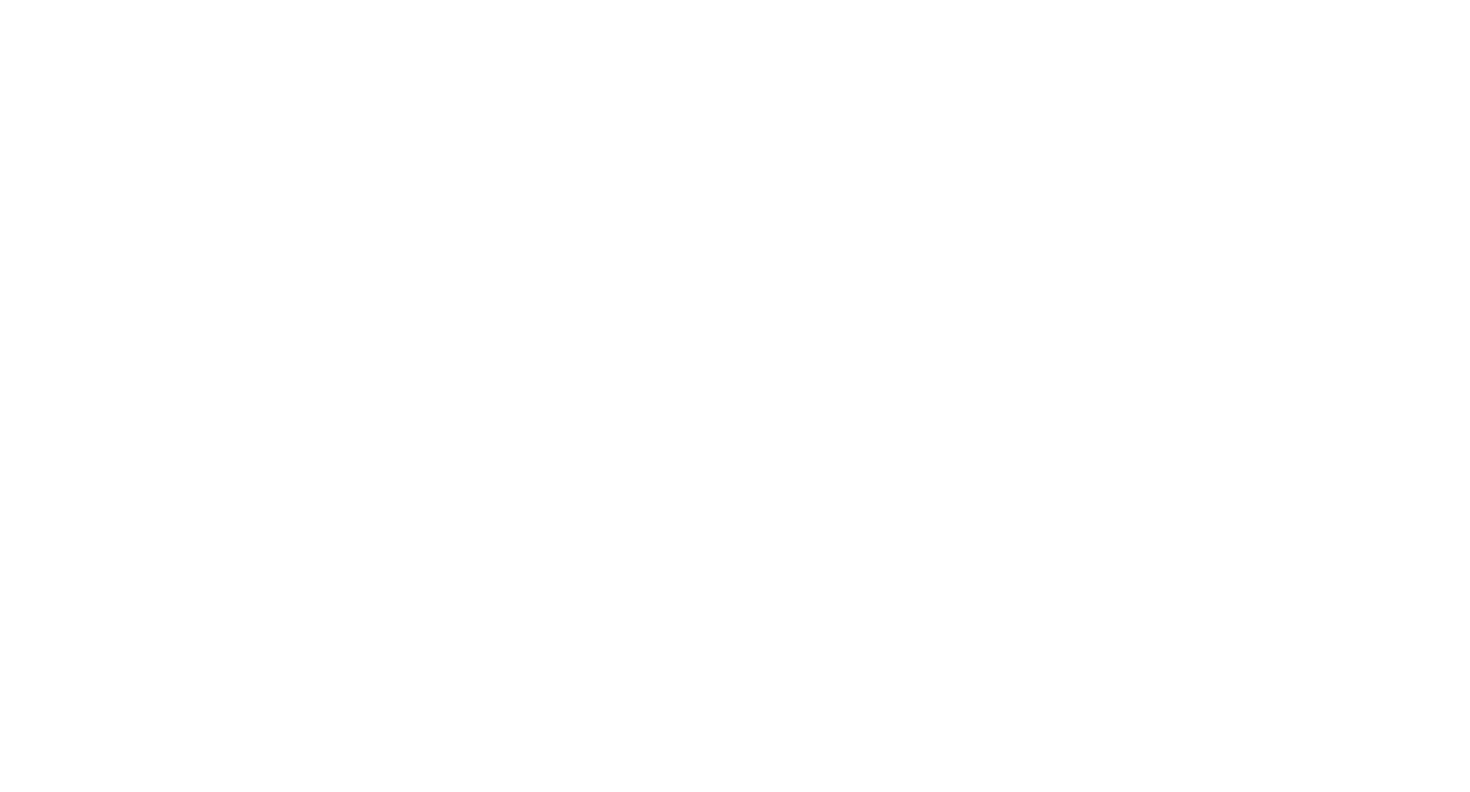
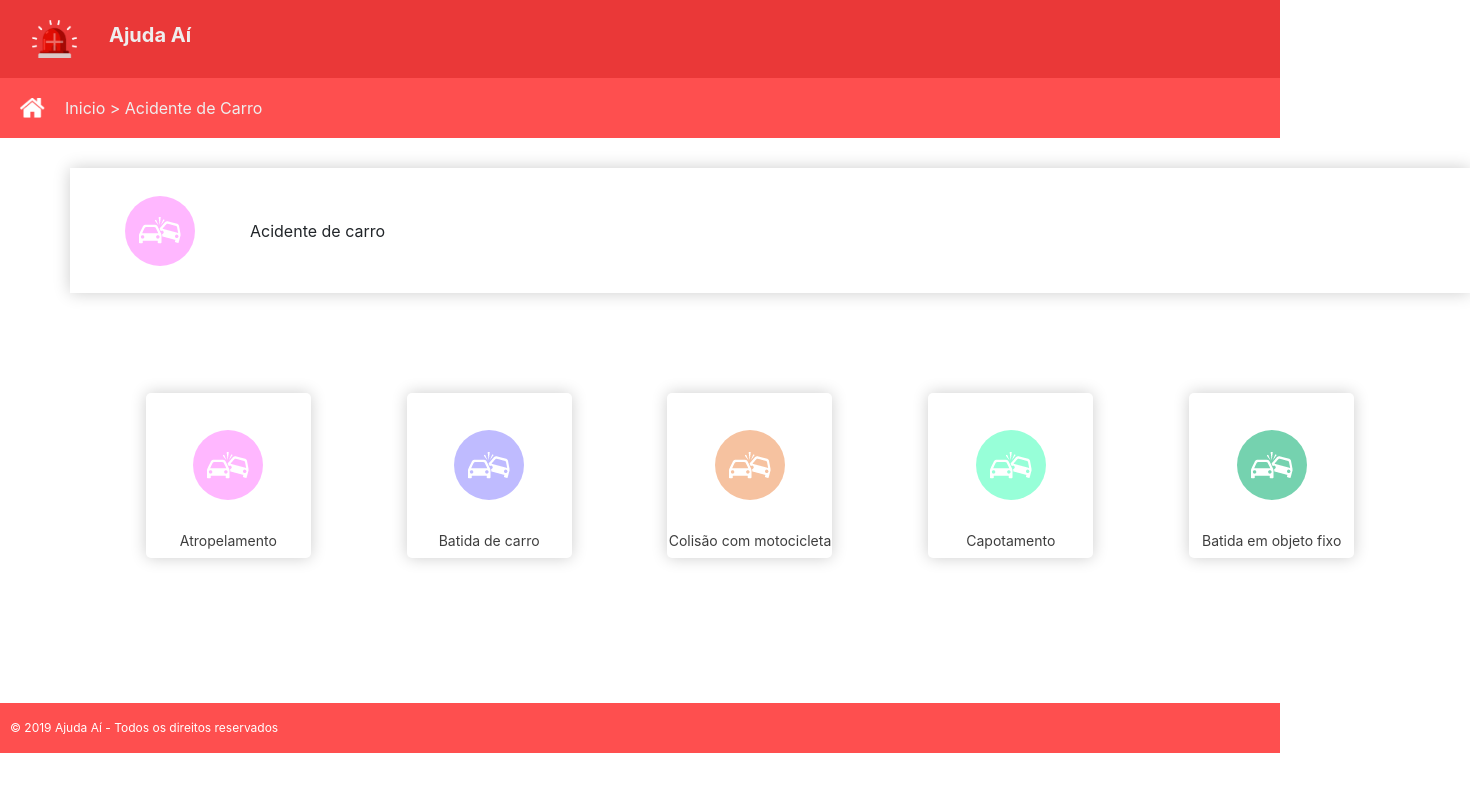
Before and after one commit to Henrikkee/ajudai-emergenciasmedicas, a plain HTML site: page secao.html in a window 1280 px wide. Shown: the whole page, 1470 px wide, since content can reach past the window. Drawn offline with Linux system fonts and the light colour scheme.

Commit message:
finished layout page section

```diff
--- a/css/index.css
+++ b/css/index.css
@@ -115,6 +115,7 @@
   padding: 50px;
   justify-content: center;
   grid-template-columns: repeat(5, 250px);
+  margin-right: 30px;
 }
 
 .quizz {
--- a/css/secao.css
+++ b/css/secao.css
@@ -1 +1,146 @@
 /* Adicionar classes de estilo que estarão disponíveis apenas na página de seções */
+
+header {
+  display: flex;
+  flex-direction: column;
+}
+
+.header-top {
+  background: #ea3838;
+  display: flex;
+  flex-direction: row;
+  align-items: center;
+}
+
+.header-top img {
+  width: 45px;
+  margin: 20px 32px;
+}
+
+.header-top h1 {
+  font-size: 20px;
+  color: #eee;
+  font-weight: bold;
+}
+
+.header-botton {
+  background: #fe4f4f;
+  display: flex;
+  align-items: center;
+}
+
+.header-botton img {
+  width: 25px;
+  margin: 20px 20px;
+}
+.header-botton span {
+  color: #eee;
+  font-size: 16px;
+}
+
+.container {
+  display: flex;
+  flex-direction: column;
+  width: 100%;
+  margin: 0 35px;
+  height: 565px;
+}
+
+.subject {
+  display: flex;
+  align-items: center;
+  height: 125px;
+  box-shadow: 0 0 1em rgba(0, 0, 0, 0.2);
+  width: 1400px;
+  margin: 30px 20px;
+}
+
+.subject img {
+  color: #eee;
+}
+.img-box-subject {
+  background-color: #ffb7ff;
+  width: 70px;
+  height: 70px;
+  display: flex;
+  align-items: center;
+  justify-content: center;
+  margin: 30px 55px;
+  border-radius: 50%;
+}
+.subject-options a div {
+  width: 70px;
+  height: 70px;
+  display: flex;
+  align-items: center;
+  justify-content: center;
+  margin: 30px 55px;
+  border-radius: 50%;
+}
+.img-box1 {
+  background-color: #ffb7ff;
+}
+
+.img-box2 {
+  background-color: #bfbbff;
+}
+.img-box3 {
+  background-color: #f6c2a0;
+}
+.img-box4 {
+  background-color: #97ffd8;
+}
+.img-box5 {
+  background-color: #75d2af;
+}
+
+.subject-options {
+  display: flex;
+  flex-direction: row;
+  justify-content: space-evenly;
+  width: 1400px;
+}
+
+.subject-box {
+  display: flex;
+  flex-direction: column;
+  justify-content: center;
+  align-items: center;
+  width: 165px;
+  height: 165px;
+  box-shadow: 0 0 1em rgba(0, 0, 0, 0.2);
+  border-radius: 5px;
+  margin-top: 70px;
+}
+
+.subject-options a span {
+  font-size: 14px;
+}
+
+.subject-options a {
+  display: flex;
+  flex-direction: column;
+  justify-content: center;
+  align-items: center;
+  width: 165px;
+  height: 165px;
+  box-shadow: 0 0 1em rgba(0, 0, 0, 0.2);
+  border-radius: 5px;
+  margin-top: 70px;
+}
+.subject-options a:hover {
+  background-color: rgba(255, 0, 0, 0.2);
+}
+
+footer {
+  position: relative;
+  bottom: 0;
+  display: flex;
+  align-items: center;
+  width: 100%;
+  height: 50px;
+  padding: 10px;
+  font-size: 12px;
+  background: #fe4f4f;
+  color: #fff;
+}
--- a/secao.html
+++ b/secao.html
@@ -1,16 +1,67 @@
 <!DOCTYPE html>
 <html lang="pt-br">
-<head>
-    <meta charset="UTF-8">
-    <meta name="viewport" content="width=device-width, initial-scale=1.0">
+  <head>
+    <meta charset="UTF-8" />
+    <meta name="viewport" content="width=device-width, initial-scale=1.0" />
     <title>Ajuda Aí - Seção</title>
-    <link rel="stylesheet" href="./css/bootstrap.min.css">
-    <link rel="stylesheet" href="./css/style.css">
-    <link rel="stylesheet" href="./css/secao.css">
+    <link rel="stylesheet" href="./css/bootstrap.min.css" />
+    <link rel="stylesheet" href="./css/style.css" />
+    <link rel="stylesheet" href="./css/secao.css" />
     <script src="./js/jquery-3.5.1.min.js"></script>
     <script src="./js/bootstrap.min.js"></script>
-</head>
-<body>
+  </head>
+  <body>
+    <header>
+      <div class="header-top">
+        <img src="./img/justlogo.png" alt="Ajuda Aí logo" />
+        <h1>Ajuda Aí</h1>
+      </div>
+      <div class="header-botton">
+        <a href="index.html"><img src="./img/icons/casa.png" alt="Home" /></a>
+        <span>Inicio > Acidente de Carro</span>
+      </div>
+    </header>
+    <div class="container">
+      <div class="subject">
+        <div class="img-box-subject">
+          <img src="./img/icons/car.png" alt="car" />
+        </div>
+        <span>Acidente de carro</span>
+      </div>
+      <div class="subject-options">
+        <a style="text-decoration: none; color: #3e3e3e;" href="">
+          <div class="img-box1">
+            <img src="./img/icons/car.png" alt="car" />
+          </div>
+          <span>Atropelamento</span>
+        </a>
+        <a style="text-decoration: none; color: #3e3e3e;" href="">
+          <div class="img-box2">
+            <img src="./img/icons/car.png" alt="car" />
+          </div>
+          <span>Batida de carro</span>
+        </a>
+        <a style="text-decoration: none; color: #3e3e3e;" href="">
+          <div class="img-box3">
+            <img src="./img/icons/car.png" alt="car" />
+          </div>
+          <span>Colisão com motocicleta</span>
+        </a>
+        <a style="text-decoration: none; color: #3e3e3e;" href="">
+          <div class="img-box4">
+            <img src="./img/icons/car.png" alt="car" />
+          </div>
+          <span>Capotamento</span>
+        </a>
+        <a style="text-decoration: none; color: #3e3e3e;" href="">
+          <div class="img-box5">
+            <img src="./img/icons/car.png" alt="car" />
+          </div>
+          <span>Batida em objeto fixo</span>
+        </a>
+      </div>
+    </div>
 
-</body>
+    <footer>© 2019 Ajuda Aí - Todos os direitos reservados</footer>
+  </body>
 </html>
```
Also changed, not shown: js/index.js (+7 -15 lines), img/icons/casa.png (added).
